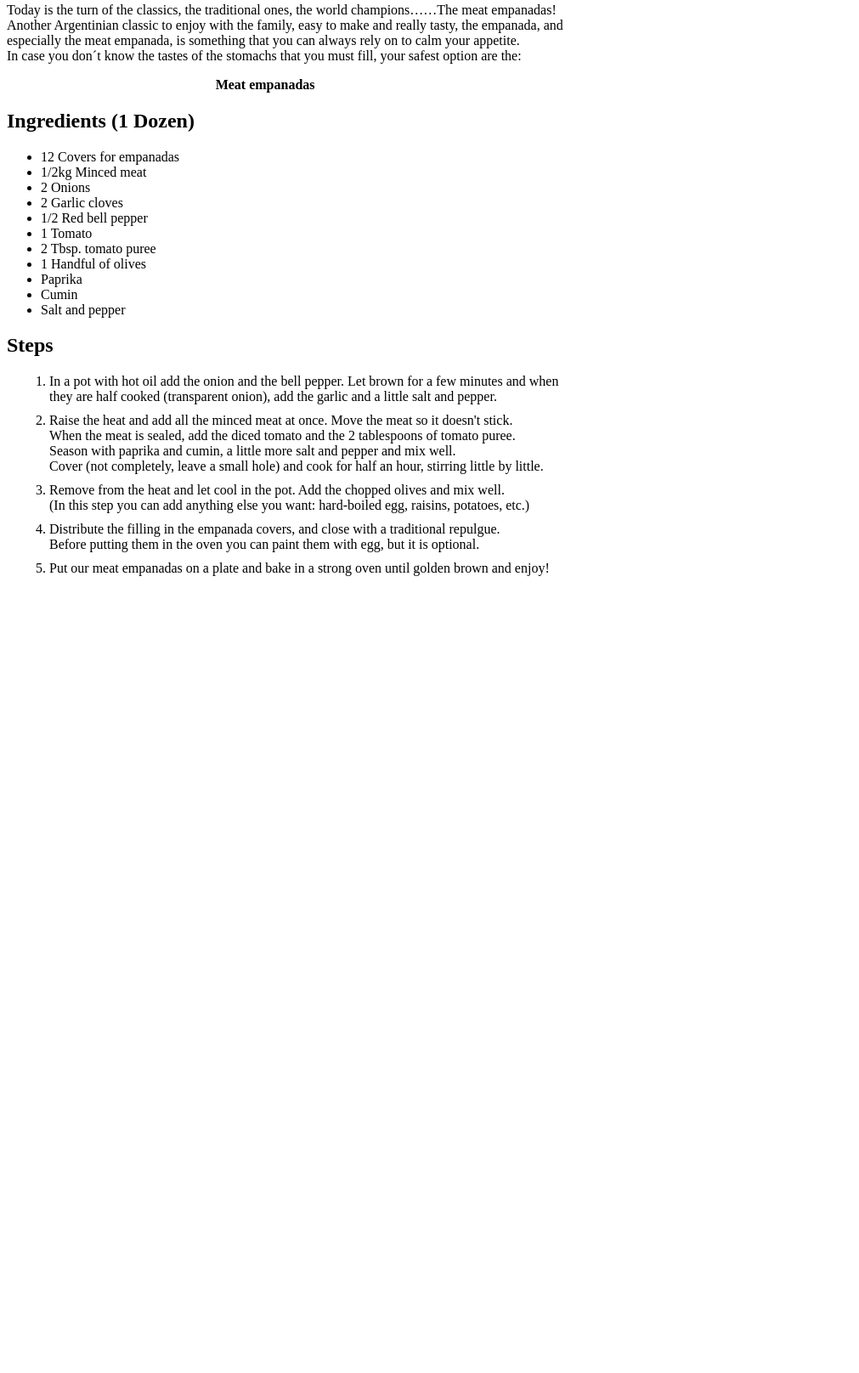
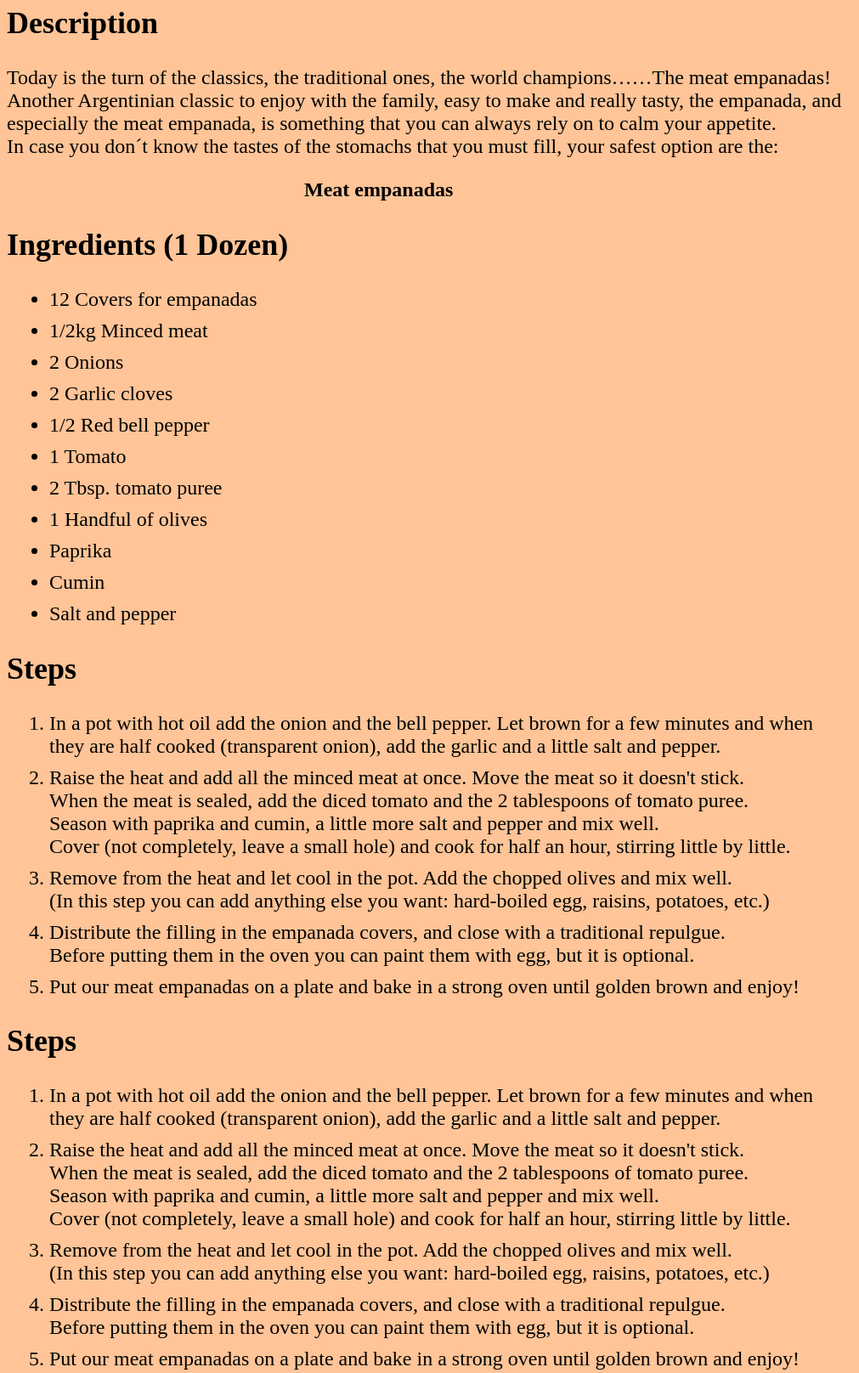
Before and after one commit to Fabri-GZ/odin-recipes, a plain HTML site: page recipes/Meat_Empanadas.html in a window 1280 px wide. Shown: the part 498-2114 px from the top of the page at 85% size, without its empty margins (0-1011 px from the left). Before the commit the page ends 1192 px from the top, so only its background shows below. Drawn offline with Linux system fonts and the light colour scheme; files that its build step writes are made by us from their sources.

Commit message:
Update html file

```diff
--- a/recipes/Meat_Empanadas.html
+++ b/recipes/Meat_Empanadas.html
@@ -5,6 +5,7 @@
     <meta http-equiv="X-UA-Compatible" content="IE=edge">
     <meta name="viewport" content="width=device-width, initial-scale=1.0">
     <title>Meat Empanadas</title>
+    <link rel="stylesheet" href="recipes-style.css">
 </head>
 <body>
     <div id="Container">
@@ -16,7 +17,7 @@
                 Another Argentinian classic to enjoy with the family, easy to make and really tasty, the empanada, and <br>
                 especially the meat empanada, is something that you can always rely on to calm your appetite. <br>
                 In case you don´t know the tastes of the stomachs that you must fill,  your safest option are the:</p>
-                <p style="margin-left:6.5cm;"> <b>Meat empanadas</b></p>
+                <p class="name2"> <b>Meat empanadas</b></p>
 
         <h2>Ingredients (1 Dozen)</h2>
             <ul>
@@ -35,6 +36,18 @@
 
         <h2> Steps</h2>
             <ol>
+                <li>In a pot with hot oil add the onion and the bell pepper. Let brown for a few minutes and when <br>they are half cooked (transparent onion), add the garlic and a little salt and pepper.</li>
+                <li>Raise the heat and add all the minced meat at once. Move the meat so it doesn't stick. <br>When the meat is sealed, add the diced tomato and the 2 tablespoons of tomato puree.<br> Season with paprika and cumin, a little more salt and pepper and mix well. <br> Cover (not completely, leave a small hole) and cook for half an hour, stirring little by little.</li>
+                <li>Remove from the heat and let cool in the pot. Add the chopped olives and mix well. <br> (In this step you can add anything else you want: hard-boiled egg, raisins, potatoes, etc.)</li>
+                <li>Distribute the filling in the empanada covers, and close with a traditional repulgue. <br> Before putting them in the oven you can paint them with egg, but it is optional.</li>
+                <li>Put our meat empanadas on a plate and bake in a strong oven until golden brown and enjoy!</li>
+            </ol>
+    </div>
+</body>
+</html>
+
+        <h2> Steps</h2>
+            <ol>
                 <li style="margin: 10px;">In a pot with hot oil add the onion and the bell pepper. Let brown for a few minutes and when <br>they are half cooked (transparent onion), add the garlic and a little salt and pepper.</li>
                 <li style="margin: 10px;">Raise the heat and add all the minced meat at once. Move the meat so it doesn't stick. <br>When the meat is sealed, add the diced tomato and the 2 tablespoons of tomato puree.<br> Season with paprika and cumin, a little more salt and pepper and mix well. <br> Cover (not completely, leave a small hole) and cook for half an hour, stirring little by little.</li>
                 <li style="margin: 10px;">Remove from the heat and let cool in the pot. Add the chopped olives and mix well. <br> (In this step you can add anything else you want: hard-boiled egg, raisins, potatoes, etc.)</li>
```
